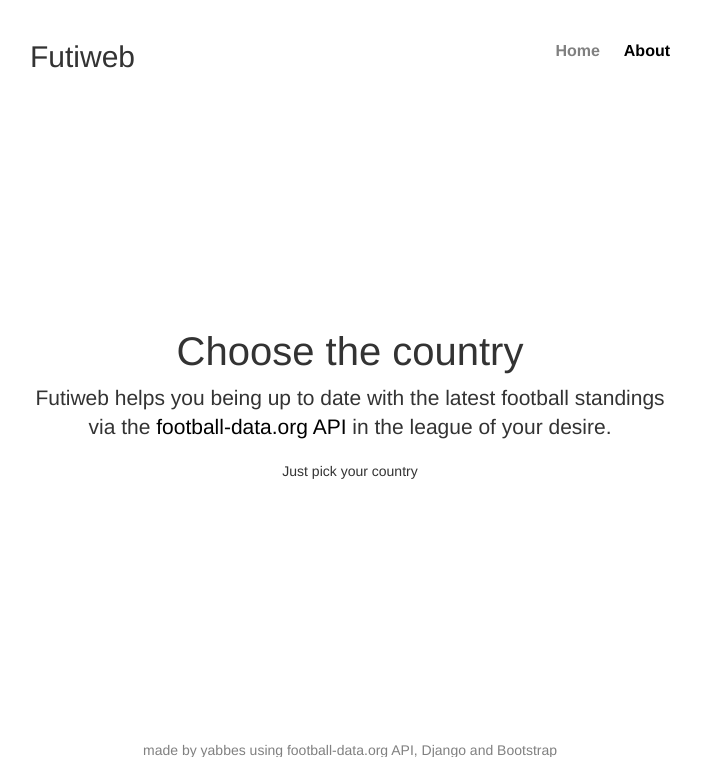
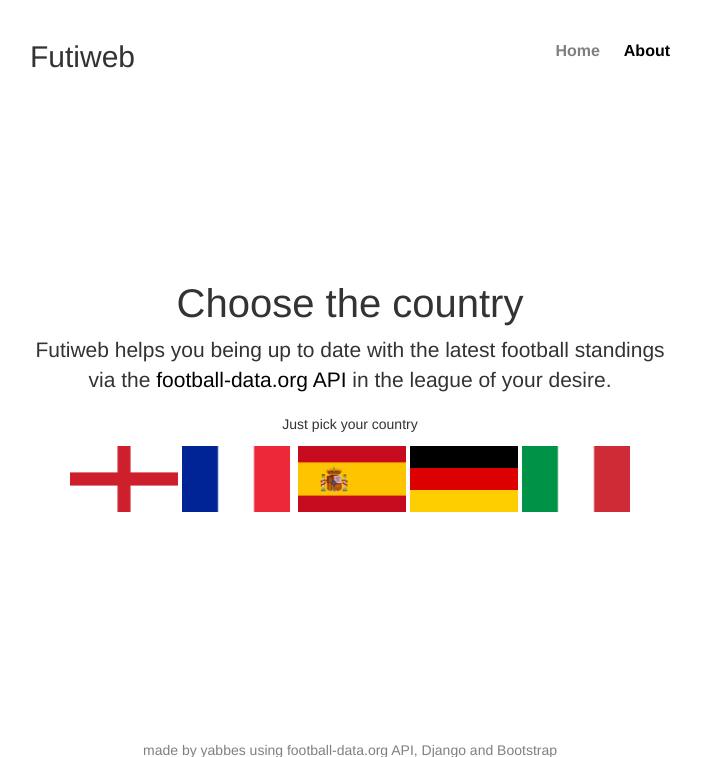
Before and after one commit to yabbes/futiweb, a Django app: page / in a window 1280 px wide. Shown: the top 757 px of the page, without its empty margins (290-991 px from the left). Run offline with Django 3.2, Linux system fonts and the light colour scheme; parts of the project's set-up code (start-up, migrations or seed data) failed here and were passed over; some libraries are stand-ins or nearby versions.

Commit message:
flag update and css

```diff
--- a/foot/static/foot/style.css
+++ b/foot/static/foot/style.css
@@ -1,3 +1,13 @@
 h1 {
   font-size: 40px;
 }
+
+.select-flag {
+  height: 5em;
+  width: 8em;
+  padding: 2px;
+}
+
+.select-box {
+  margin: 5px;
+}
--- a/foot/templates/start.html
+++ b/foot/templates/start.html
@@ -38,6 +38,13 @@
             </p>
           </div>
 
+          <div class="inner cover">
+            <div class="select-box">
+              <img class="select-flag" src="{% static 'foot/img/en.png' %}"></img><img class="select-flag" src="{% static 'foot/img/fr.png' %}"></img>
+              <img class="select-flag" src="{% static 'foot/img/es.png' %}"></img><img class="select-flag" src="{% static 'foot/img/de.png' %}"></img><img class="select-flag" src="{% static 'foot/img/it.png' %}"></img>
+            </div>
+          </div>
+<br />
           <div class="mastfoot">
             <div class="inner">
               <p>made by {{name}} using {{api_name}}, Django and Bootstrap</p>
```
Also changed, not shown: foot/static/foot/img/fr.png.
